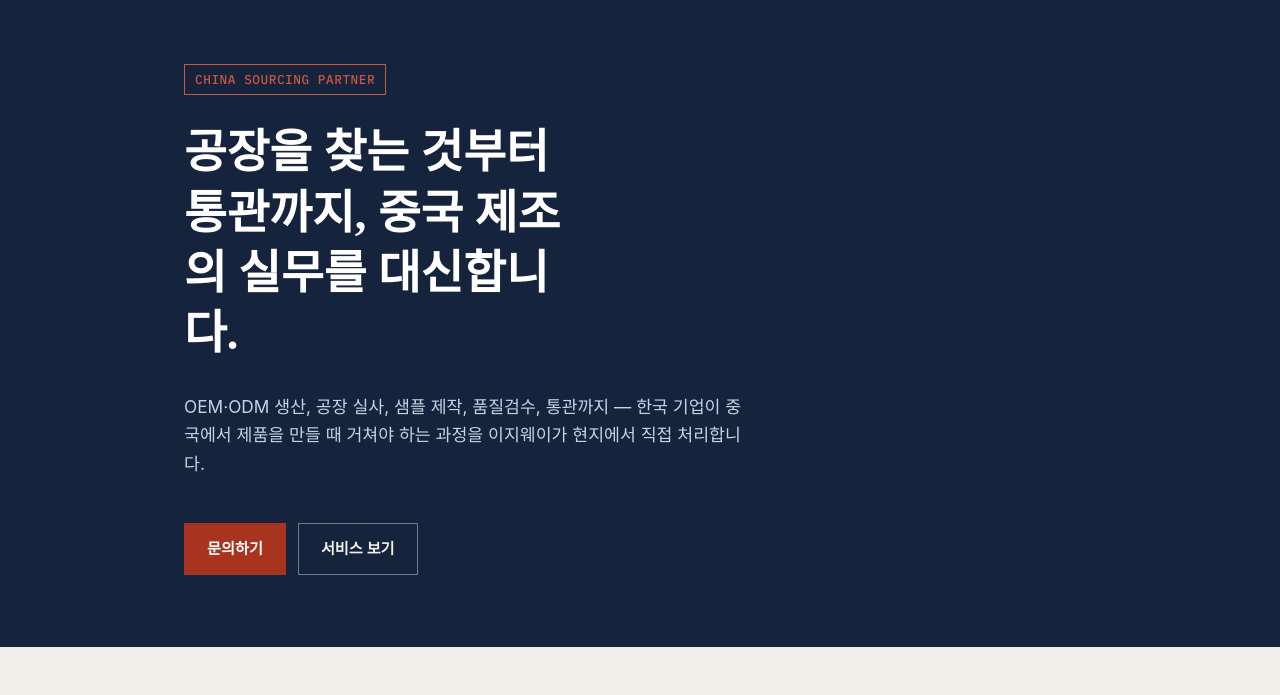
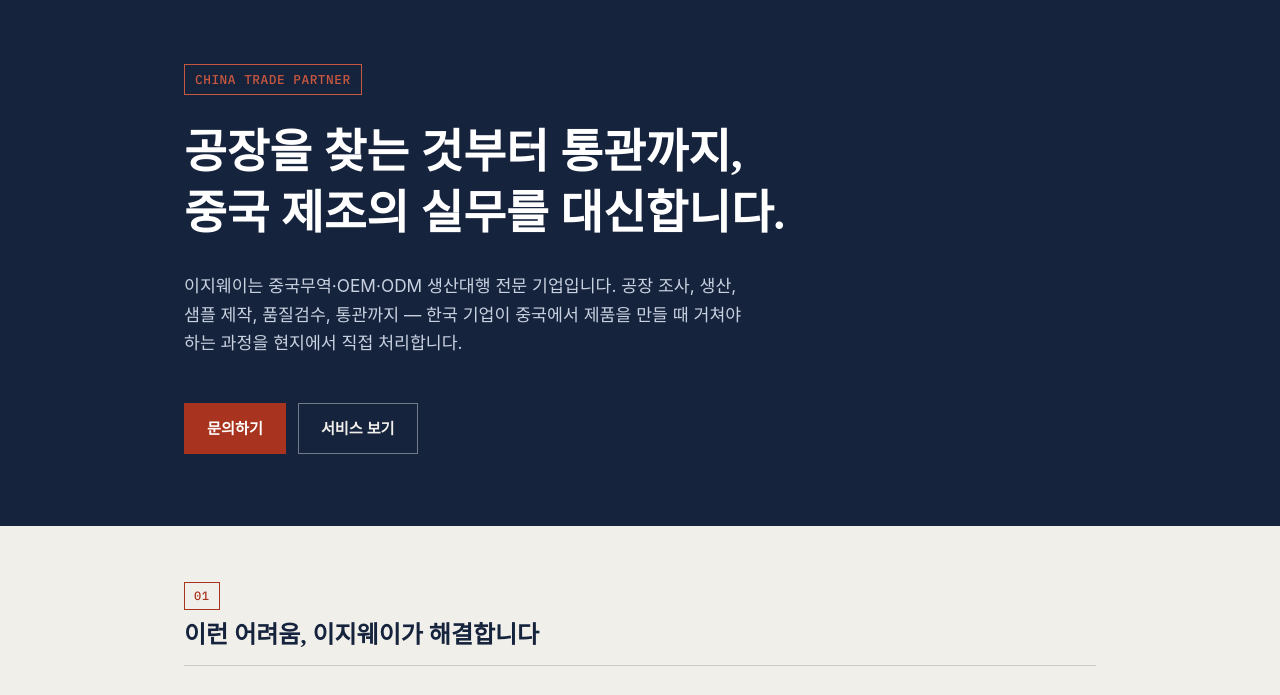
Before and after one commit to itslife99/itslife99.github.io, a plain HTML site: page index.html in a window 1280 px wide. Shown: the part 71-766 px from the top of the page. Drawn offline with Linux system fonts and the light colour scheme; a web font is replaced by a local one.

Commit message:
Add files via upload

```diff
--- a/index.html
+++ b/index.html
@@ -3,8 +3,8 @@
 <head>
 <meta charset="UTF-8">
 <meta name="viewport" content="width=device-width, initial-scale=1.0">
-<title>이지웨이 | 중국 OEM·ODM 생산대행</title>
-<meta name="description" content="이지웨이는 한국 기업이 중국에서 제품을 만들 때 필요한 공장 조사, OEM·ODM 생산, 샘플 제작, 품질검수, 통관까지 전 과정을 대행합니다.">
+<title>이지웨이 | 중국무역·OEM·ODM 생산대행</title>
+<meta name="description" content="이지웨이는 중국무역·공장 소싱·OEM·ODM 생산대행 전문 기업입니다. 한국 기업이 중국에서 제품을 만들 때 필요한 공장 조사, 생산, 샘플 제작, 품질검수, 통관까지 전 과정을 대행합니다.">
 <link rel="icon" href="assets/favicon.png" type="image/png">
 <meta name="naver-site-verification" content="28a7c563643aefb58b962b238d9a97e0f471fe0b" />
 <link rel="stylesheet" href="style.css">
@@ -31,9 +31,9 @@
 
 <section class="hero">
   <div class="wrap">
-    <span class="hero-eyebrow">CHINA SOURCING PARTNER</span>
-    <h1>공장을 찾는 것부터 통관까지, 중국 제조의 실무를 대신합니다.</h1>
-    <p class="lede">OEM·ODM 생산, 공장 실사, 샘플 제작, 품질검수, 통관까지 — 한국 기업이 중국에서 제품을 만들 때 거쳐야 하는 과정을 이지웨이가 현지에서 직접 처리합니다.</p>
+    <span class="hero-eyebrow">CHINA TRADE PARTNER</span>
+    <h1>공장을 찾는 것부터 통관까지,<br>중국 제조의 실무를 대신합니다.</h1>
+    <p class="lede">이지웨이는 중국무역·OEM·ODM 생산대행 전문 기업입니다. 공장 조사, 생산, 샘플 제작, 품질검수, 통관까지 — 한국 기업이 중국에서 제품을 만들 때 거쳐야 하는 과정을 현지에서 직접 처리합니다.</p>
     <div class="hero-actions">
       <a href="contact.html" class="btn btn-primary">문의하기</a>
       <a href="services.html" class="btn btn-ghost">서비스 보기</a>
@@ -123,7 +123,7 @@
 <footer class="site-footer">
   <div class="wrap">
     <span>ⓒ 이지웨이. All rights reserved.</span>
-    <span>중국 OEM·ODM 생산대행 · 공장조사 · 샘플제작</span>
+    <span>이지웨이 중국무역 · OEM·ODM 생산대행 · 공장조사</span>
   </div>
 </footer>
 
--- a/style.css
+++ b/style.css
@@ -150,7 +150,6 @@
 .hero h1 {
   color: var(--white);
   font-size: clamp(1.9rem, 4vw, 2.9rem);
-  max-width: 18ch;
 }
 
 .hero p.lede {
@@ -196,18 +195,22 @@
 
 .section-head {
   display: flex;
-  align-items: baseline;
-  gap: 16px;
+  flex-direction: column;
+  gap: 10px;
   border-bottom: 1px solid var(--line);
   padding-bottom: 14px;
   margin-bottom: 32px;
-  flex-wrap: wrap;
 }
 
 .section-num {
   font-family: var(--font-mono);
   color: var(--stamp);
-  font-size: 0.95rem;
+  font-size: 0.75rem;
+  border: 1px solid var(--stamp);
+  display: inline-block;
+  width: fit-content;
+  padding: 3px 9px;
+  letter-spacing: 0.05em;
 }
 
 .section-head h2 {
```
Also changed, not shown: about.html (+5 -5 lines), cases.html (+1 -1 lines), contact.html (+1 -1 lines), pricing.html (+1 -1 lines), process.html (+2 -2 lines), services.html (+2 -2 lines), terms.html (+1 -1 lines).
